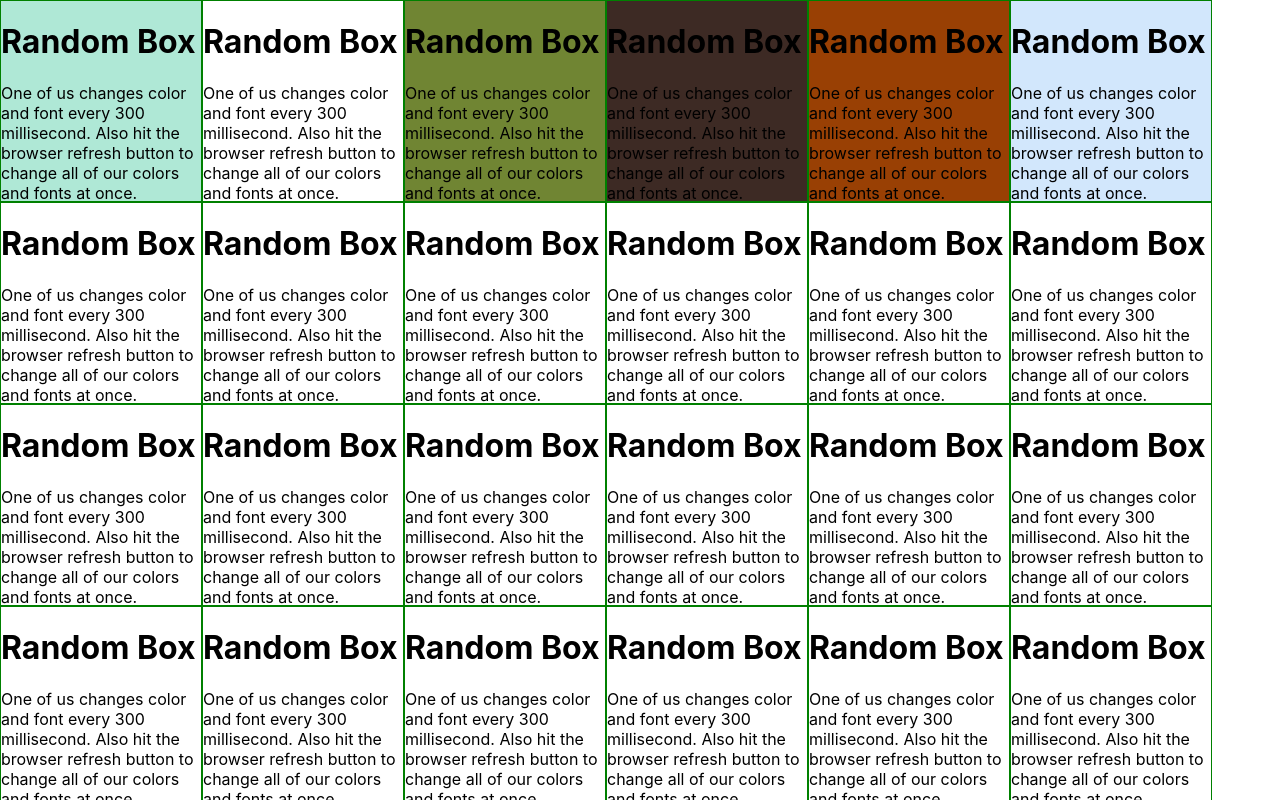
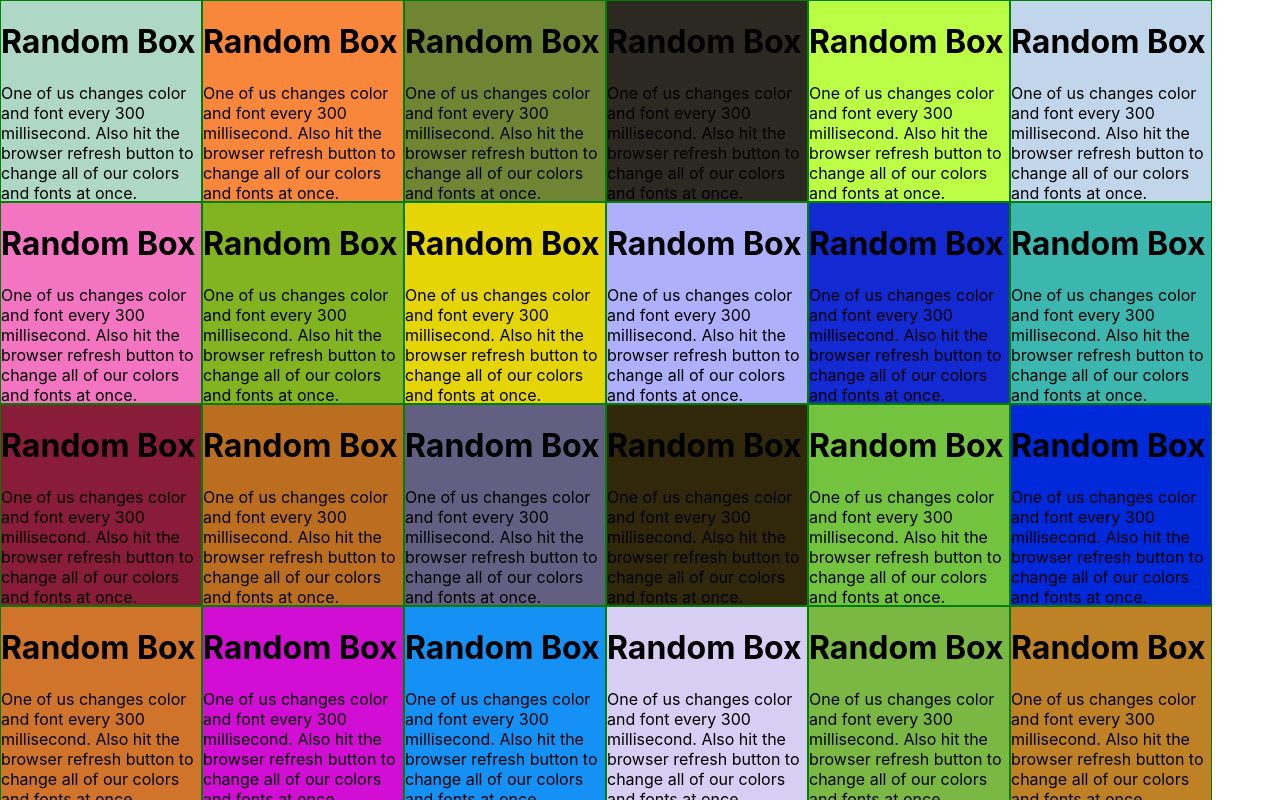
Before and after one commit to Deepali2/FlashingBoxesSignsApp, a React (Create React App) app in the folder flashingboxes/: page / in a window 1280 px wide. Shown: the top 800 px of the page. Built offline with nearby package versions, Linux system fonts and the light colour scheme.

Commit message:
start the boxes with random colors

```diff
--- a/flashingboxes/src/Box.js
+++ b/flashingboxes/src/Box.js
@@ -5,9 +5,7 @@ const Box = (props) => {
   return(
     <div className="box"
       style={
-        {backgroundColor: props.color,
-
-        }
+         {backgroundColor: props.color}
         }>
       <h1>Random Box</h1>
       <p>One of us changes color and font every 300 millisecond. Also hit the browser refresh button to change all of our colors and fonts at once.</p>
--- a/flashingboxes/src/Boxes.js
+++ b/flashingboxes/src/Boxes.js
@@ -36,15 +36,15 @@ class Boxes extends Component {
   constructor(props) {
     super(props);
     //boxes is an array of 32 color strings
-    const boxes = Array(NUM_BOXES).fill().map(this.hexcolor, this); //the second this is to make sure that this refers to the Boxes object
-    const ffLength = fontFamilies.length;
+    const boxes = Array(NUM_BOXES).fill().map(()=>this.hexcolor(16), this); //the second this is to make sure that this refers to the Boxes object
+    // const ffLength = fontFamilies.length;
     // const fonts = Array(ffLength).fill().map(()=>this.fontFamily(ffLength), this);
     this.state = {boxes};
 
     setInterval(() => {
       const boxes = this.state.boxes.slice();
       const randIndex = this.randomDigit(boxes.length);
-      boxes[randIndex] = this.hexcolor(17);
+      boxes[randIndex] = this.hexcolor(16);
       this.setState({boxes});
     }, 300);
   }
```
